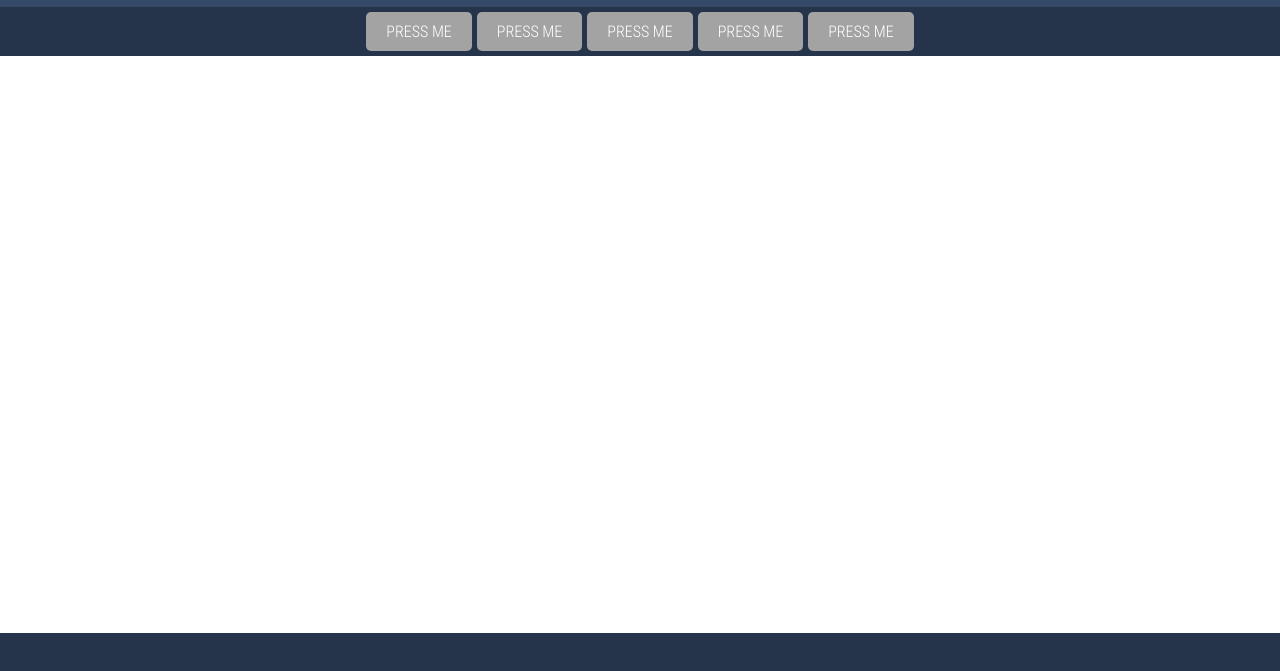
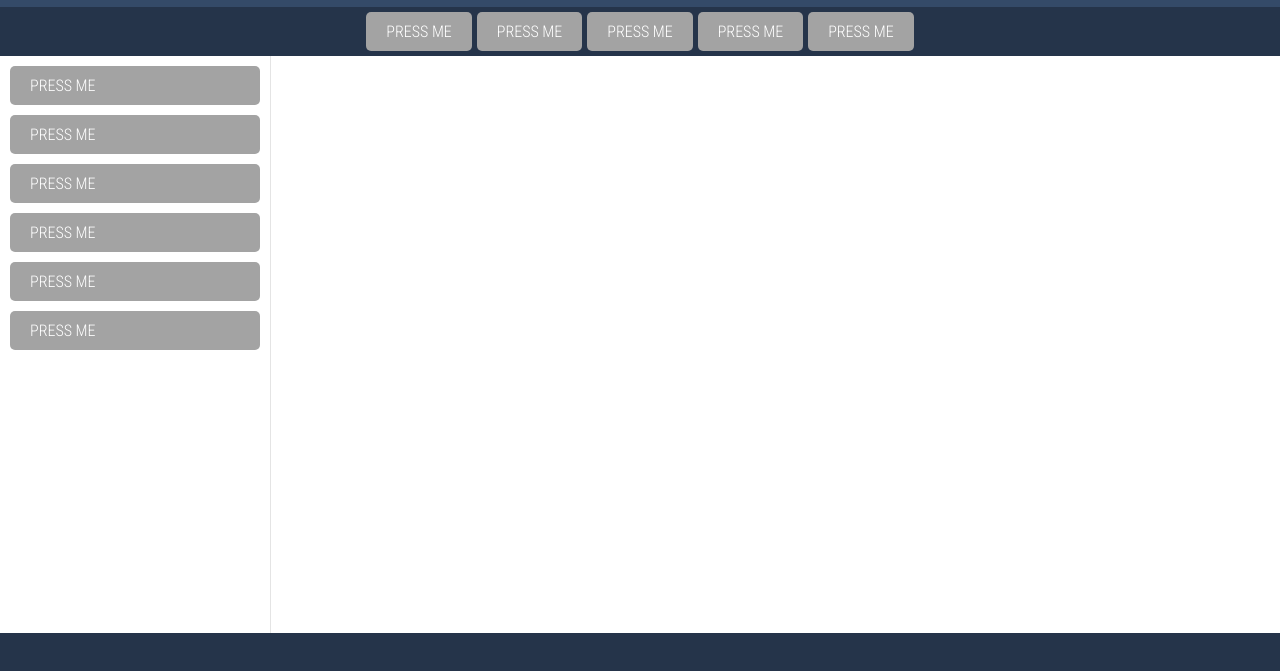
Before and after one commit to htklp5yuibps/astn2025, a plain HTML site: page front/index.html in a window 1280 px wide. Shown: the part 67-738 px from the top of the page. Drawn offline with Linux system fonts and the light colour scheme.

Commit message:
1) Added page-content-side-menu component and basicly visualised 2) Added page-content-data component and basicly visualised

```diff
--- a/front/index.html
+++ b/front/index.html
@@ -28,7 +28,20 @@
         <a href="#" class="button">press me</a>
         <a href="#" class="button">press me</a>
     </div>
-    <div class="page-content-wrapper"></div>
+    <div class="page-content-wrapper">
+        <div class="page-content-side-menu">
+            <a href="#" class="button">press me</a>
+            <a href="#" class="button">press me</a>
+            <a href="#" class="button">press me</a>
+            <a href="#" class="button">press me</a>
+            <a href="#" class="button">press me</a>
+            <a href="#" class="button">press me</a>
+        </div>
+
+        <div class="page-content-data">
+
+        </div>
+    </div>
     <div class="footer"></div>
 </body>
 </html>
--- /dev/null
+++ b/front/resources/css/components/page-content-wrapper/page-content-side-menu.css
@@ -0,0 +1,8 @@
+.page-content-side-menu {
+    display: flex;
+    flex-direction: column;
+    width: 250px;
+    gap: 10px;
+    padding: 10px;
+    border-right: 1px solid rgb(228, 228, 228);
+}
--- a/front/resources/css/components/page-content-wrapper/page.content-wrapper.css
+++ b/front/resources/css/components/page-content-wrapper/page.content-wrapper.css
@@ -1,3 +1,6 @@
+@import url(page-content-side-menu.css);
+
 .page-content-wrapper {
     flex-grow: 1;
+    display: flex;
 }
```
